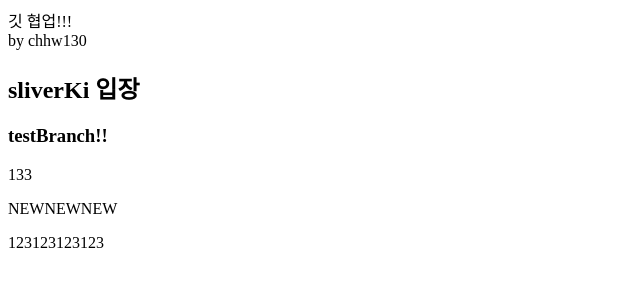
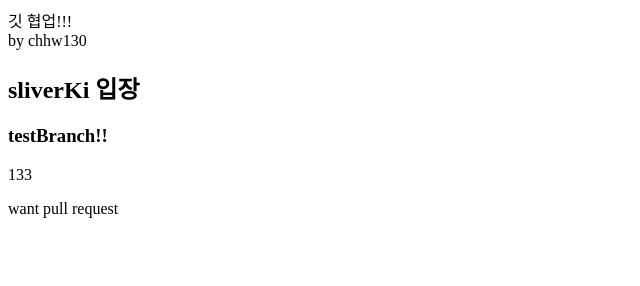
Before and after one commit to chhw130/Git-test, a plain HTML site: page index.html in a window 1280 px wide. Shown: the whole page, without its empty margins (0-640 px from the left). Drawn offline with Linux system fonts and the light colour scheme.

Commit message:
feat : pull request

```diff
--- a/index.html
+++ b/index.html
@@ -13,7 +13,6 @@
     <h2>sliverKi 입장</h2>
     <h3>testBranch!!</h3>
     <p>133</p>
-    <p>NEWNEWNEW</p>
-    <p>123123123123</p>
+    <span>want pull request </span>
   </body>
 </html>
```
